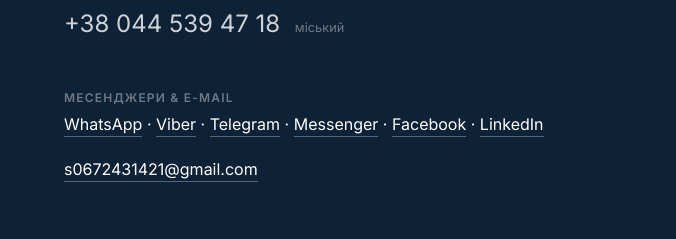
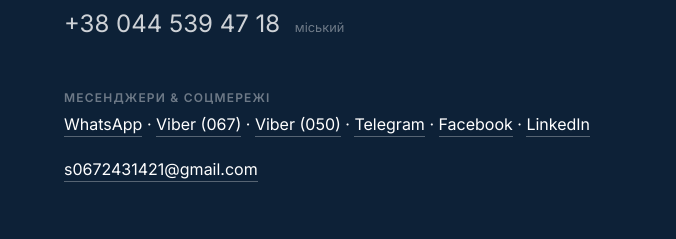
Before and after one commit to PavelDurovPrime/SemashkoDmytro, a website: page index.html in a window 1280 px wide. Shown: the part 3083-3322 px from the top of the page, 0-676 px from the left. Drawn offline with nearby package versions, Linux system fonts and the light colour scheme.

Commit message:
Update contact social links (Facebook, LinkedIn, Viber)

```diff
--- a/index.html
+++ b/index.html
@@ -266,14 +266,14 @@
             </div>
 
             <div class="contact-group">
-              <h5>Месенджери & E-mail</h5>
+              <h5>Месенджери & Соцмережі</h5>
               <p>
                 <a href="https://wa.me/380672431421" target="_blank" rel="noopener" class="text-link">WhatsApp</a> &middot;
-                <a href="viber://chat?number=%2B380672431421" target="_blank" rel="noopener" class="text-link">Viber</a> &middot;
+                <a href="viber://chat?number=%2B380672431421" target="_blank" rel="noopener" class="text-link">Viber (067)</a> &middot;
+                <a href="viber://chat?number=%2B380503300845" target="_blank" rel="noopener" class="text-link">Viber (050)</a> &middot;
                 <a href="https://t.me/+380672431421" target="_blank" rel="noopener" class="text-link">Telegram</a> &middot;
-                <a href="#" target="_blank" rel="noopener" class="text-link">Messenger</a> &middot;
-                <a href="#" target="_blank" rel="noopener" class="text-link">Facebook</a> &middot;
-                <a href="#" target="_blank" rel="noopener" class="text-link">LinkedIn</a>
+                <a href="https://www.facebook.com/advokatSDN" target="_blank" rel="noopener" class="text-link">Facebook</a> &middot;
+                <a href="https://www.linkedin.com/in/%D0%B4%D0%BC%D0%B8%D1%82%D1%80%D0%BE-%D1%81%D0%B5%D0%BC%D0%B0%D1%88%D0%BA%D0%BE-94488336/" target="_blank" rel="noopener" class="text-link">LinkedIn</a>
               </p>
               <p><a href="mailto:s0672431421@gmail.com" class="text-link">s0672431421@gmail.com</a></p>
             </div>
```
